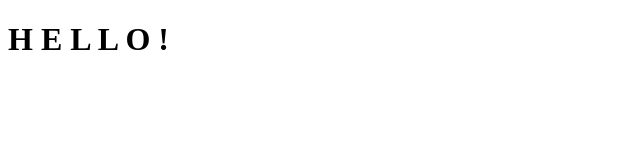
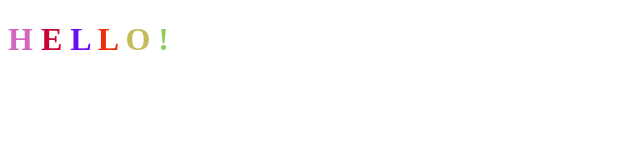
Before and after one commit to cmbagay/AnimatedTextGitDemo, a plain HTML site: page index.html in a window 1280 px wide. Shown: the whole page, without its empty margins (0-640 px from the left). Drawn offline with Linux system fonts and the light colour scheme.

Commit message:
updated code

```diff
--- a/app.js
+++ b/app.js
@@ -9,7 +9,7 @@ function randomRGB() {
 //change letters independently
 const letters = document.querySelectorAll('.letter');
 const intervalId = setInterval(function () {
-    for (let letters of letters) {
-        letters.style.color = randomRGB();
+    for (let letter of letters) {
+        letter.style.color = randomRGB();
     }
 }, 1000);
--- a/index.html
+++ b/index.html
@@ -8,6 +8,7 @@
     <title>Random Colors</title>
 
     <link href="https://fonts.googleapis.com/css2?family=Montserrat&display=swap" rel="stylesheet">
+    <link rel="stylesheet" href="app.css">
 </head>
 
 <body>
```
